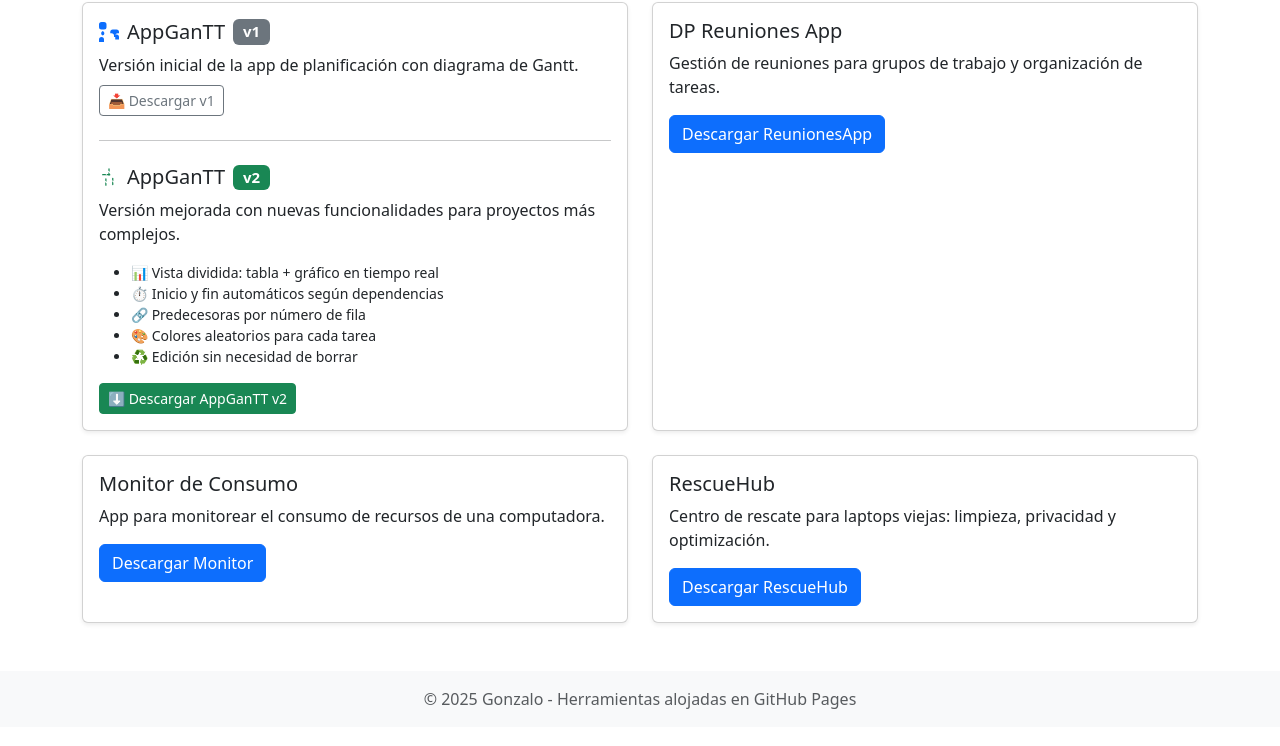
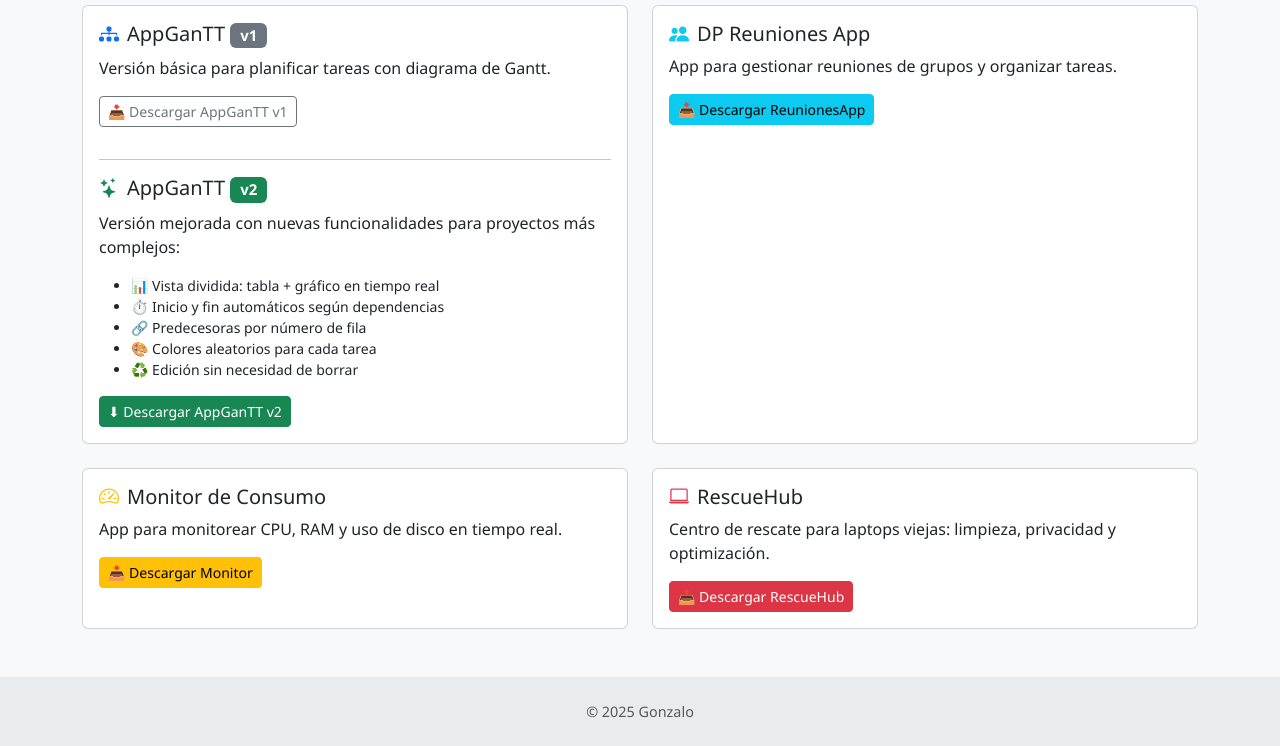
Before and after one commit to Gonza1023/Herramientas, a plain HTML site: page index.html in a window 1280 px wide. Shown: the part 150-896 px from the top of the page. Drawn offline with nearby package versions, Linux system fonts and the light colour scheme.

Commit message:
Update index.html

```diff
--- a/index.html
+++ b/index.html
@@ -3,44 +3,64 @@
 <head>
   <meta charset="UTF-8" />
   <meta name="viewport" content="width=device-width, initial-scale=1" />
-  <title>Herramientas</title>
+  <title>Herramientas - Gonzalo</title>
+
+  <!-- Bootstrap CSS -->
   <link href="https://cdn.jsdelivr.net/npm/bootstrap@5.3.0/dist/css/bootstrap.min.css" rel="stylesheet" />
+  <!-- Bootstrap Icons -->
+  <link href="https://cdn.jsdelivr.net/npm/bootstrap-icons@1.10.5/font/bootstrap-icons.css" rel="stylesheet">
+  <style>
+    body {
+      background-color: #f8f9fa;
+      font-family: "Segoe UI", sans-serif;
+    }
+
+    .navbar {
+      border-bottom: 3px solid rgba(255, 255, 255, 0.2);
+    }
+
+    .card {
+      transition: transform 0.2s ease, box-shadow 0.2s ease;
+    }
+
+    .card:hover {
+      transform: translateY(-5px);
+      box-shadow: 0 8px 20px rgba(0, 0, 0, 0.1);
+    }
+
+    .card-title i {
+      margin-right: 8px;
+    }
+
+    footer {
+      background-color: #e9ecef;
+      font-size: 0.9rem;
+    }
+  </style>
 </head>
 <body>
+  <!-- Navbar -->
   <nav class="navbar navbar-dark bg-primary mb-4">
     <div class="container">
-      <a class="navbar-brand" href="#">Herramientas</a>
+      <a class="navbar-brand fw-bold" href="#"><i class="bi bi-tools me-2"></i>Herramientas de Gonzalo</a>
     </div>
   </nav>
 
+  <!-- Contenido principal -->
   <main class="container">
-    <h1 class="mb-4">Descargá mis herramientas</h1>
+    <h1 class="mb-4 text-center">📦 Descargá mis herramientas</h1>
 
     <div class="row row-cols-1 row-cols-md-2 g-4">
-   <!-- AppGanTT -->
+      <!-- AppGanTT Card -->
       <div class="col">
-  <div class="card shadow-sm h-100">
+        <div class="card h-100">
           <div class="card-body">
-      <h5 class="card-title d-flex align-items-center">
-        <svg xmlns="http://www.w3.org/2000/svg" width="20" height="20" fill="currentColor" class="bi bi-diagram-3-fill me-2 text-primary" viewBox="0 0 16 16">
-          <path d="M2 0a2 2 0 0 0-2 2v2a2 2 0 0 0 2 2h1v1.126a2 2 0 0 0 0 3.748V12H2a2 2 0 0 0-2 2v2h4v-2a2 2 0 0 0-2-2h1v-1.126a2 2 0 0 0 0-3.748V6h1a2 2 0 0 0 2-2V2a2 2 0 0 0-2-2H2Zm12 6a2 2 0 0 1 2 2v1h-1a2 2 0 0 0-2 2v1h-1v-1a2 2 0 0 0-2-2h-1V8a2 2 0 0 1 2-2h3Zm-1 6v2h3v-2a2 2 0 0 0-2-2h-1v2Z"/>
-        </svg>
-        AppGanTT
-        <span class="badge bg-secondary ms-2">v1</span>
-      </h5>
-      <p class="card-text mb-2">Versión inicial de la app de planificación con diagrama de Gantt.</p>
-      <a href="Herramientass/AppGanTT.zip" download class="btn btn-outline-secondary btn-sm">📥 Descargar v1</a>
-
-      <hr class="my-4">
-
-      <h5 class="card-title d-flex align-items-center">
-        <svg xmlns="http://www.w3.org/2000/svg" width="20" height="20" fill="currentColor" class="bi bi-stars me-2 text-success" viewBox="0 0 16 16">
-          <path d="M7.5 1.5a.5.5 0 0 1 1 0v2.055a.5.5 0 0 1-.276.447l-.724.361.724.361a.5.5 0 0 1 .276.447V6.5a.5.5 0 0 1-1 0V4.445a.5.5 0 0 1 .276-.447l.724-.361-.724-.361a.5.5 0 0 1-.276-.447V1.5ZM2.5 6a.5.5 0 0 1 .5-.5h2.055a.5.5 0 0 1 .447.276l.361.724.361-.724A.5.5 0 0 1 6.5 5.5h2.055a.5.5 0 0 1 .5.5v.5H2.5V6ZM5 9.5a.5.5 0 0 1 1 0v2.055a.5.5 0 0 1-.276.447l-.724.361.724.361a.5.5 0 0 1 .276.447V14.5a.5.5 0 0 1-1 0v-2.055a.5.5 0 0 1 .276-.447l.724-.361-.724-.361a.5.5 0 0 1-.276-.447V9.5Zm5.5-.5a.5.5 0 0 1 1 0v2.055a.5.5 0 0 1-.276.447l-.724.361.724.361a.5.5 0 0 1 .276.447V14a.5.5 0 0 1-1 0v-2.055a.5.5 0 0 1 .276-.447l.724-.361-.724-.361a.5.5 0 0 1-.276-.447V9Z"/>
-        </svg>
-        AppGanTT
-        <span class="badge bg-success ms-2">v2</span>
-      </h5>
-      <p class="card-text">Versión mejorada con nuevas funcionalidades para proyectos más complejos.</p>
+            <h5 class="card-title"><i class="bi bi-diagram-3-fill text-primary"></i>AppGanTT <span class="badge bg-secondary">v1</span></h5>
+            <p class="card-text">Versión básica para planificar tareas con diagrama de Gantt.</p>
+            <a href="Herramientass/AppGanTT.zip" download class="btn btn-outline-secondary btn-sm mb-3">📥 Descargar AppGanTT v1</a>
+            <hr>
+            <h5 class="card-title"><i class="bi bi-stars text-success"></i>AppGanTT <span class="badge bg-success">v2</span></h5>
+            <p class="card-text">Versión mejorada con nuevas funcionalidades para proyectos más complejos:</p>
             <ul class="small mb-3">
               <li>📊 Vista dividida: tabla + gráfico en tiempo real</li>
               <li>⏱️ Inicio y fin automáticos según dependencias</li>
@@ -53,56 +73,49 @@
         </div>
       </div>
 
-
-      <!-- DP_ReunionesApp -->
+      <!-- Reuniones App -->
       <div class="col">
-        <div class="card shadow-sm h-100">
+        <div class="card h-100">
           <div class="card-body">
-            <h5 class="card-title">DP Reuniones App</h5>
-            <p class="card-text">Gestión de reuniones para grupos de trabajo y organización de tareas.</p>
-            <a href="Herramientass/DP_ReunionesApp.zip" download class="btn btn-primary">Descargar ReunionesApp</a>
+            <h5 class="card-title"><i class="bi bi-people-fill text-info"></i>DP Reuniones App</h5>
+            <p class="card-text">App para gestionar reuniones de grupos y organizar tareas.</p>
+            <a href="Herramientass/DP_ReunionesApp.zip" download class="btn btn-info btn-sm">📥 Descargar ReunionesApp</a>
           </div>
         </div>
       </div>
 
-      <!-- MonitorConsumo -->
+      <!-- Monitor de Consumo -->
       <div class="col">
-        <div class="card shadow-sm h-100">
+        <div class="card h-100">
           <div class="card-body">
-            <h5 class="card-title">Monitor de Consumo</h5>
-            <p class="card-text">App para monitorear el consumo de recursos de una computadora.</p>
-            <a href="Herramientass/MonitorConsumo.zip" download class="btn btn-primary">Descargar Monitor</a>
+            <h5 class="card-title"><i class="bi bi-speedometer2 text-warning"></i>Monitor de Consumo</h5>
+            <p class="card-text">App para monitorear CPU, RAM y uso de disco en tiempo real.</p>
+            <a href="Herramientass/MonitorConsumo.zip" download class="btn btn-warning btn-sm">📥 Descargar Monitor</a>
           </div>
         </div>
       </div>
 
       <!-- RescueHub -->
       <div class="col">
-        <div class="card shadow-sm h-100">
+        <div class="card h-100">
           <div class="card-body">
-            <h5 class="card-title">RescueHub</h5>
+            <h5 class="card-title"><i class="bi bi-laptop text-danger"></i>RescueHub</h5>
             <p class="card-text">Centro de rescate para laptops viejas: limpieza, privacidad y optimización.</p>
-            <a href="Herramientass/RescueHub.zip" download class="btn btn-primary">Descargar RescueHub</a>
+            <a href="Herramientass/RescueHub.zip" download class="btn btn-danger btn-sm">📥 Descargar RescueHub</a>
           </div>
         </div>
       </div>
     </div>
   </main>
 
-  <footer class="bg-light text-center text-muted py-3 mt-5">
+  <!-- Footer -->
+  <footer class="text-center text-muted py-4 mt-5">
     <div class="container">
-      © 2025 Gonzalo - Herramientas alojadas en GitHub Pages
+      © 2025 Gonzalo
     </div>
   </footer>
 
+  <!-- Bootstrap JS -->
   <script src="https://cdn.jsdelivr.net/npm/bootstrap@5.3.0/dist/js/bootstrap.bundle.min.js"></script>
 </body>
 </html>
-
-    <!-- Bootstrap JS (opcional, para funcionalidades) -->
-    <script
-      src="https://cdn.jsdelivr.net/npm/bootstrap@5.3.0/dist/js/bootstrap.bundle.min.js"
-      crossorigin="anonymous"
-    ></script>
-</body>
-</html>
```
Lines whose indentation alone changed are shown as unchanged.
